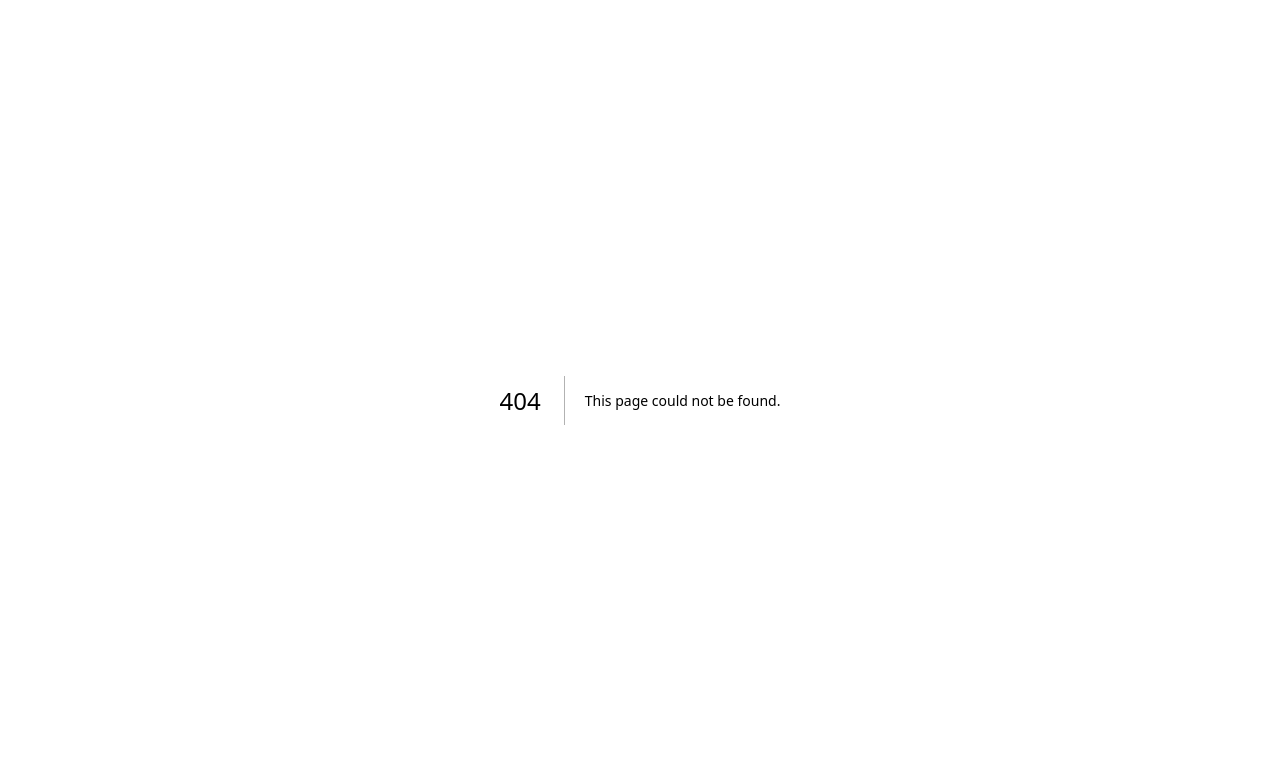
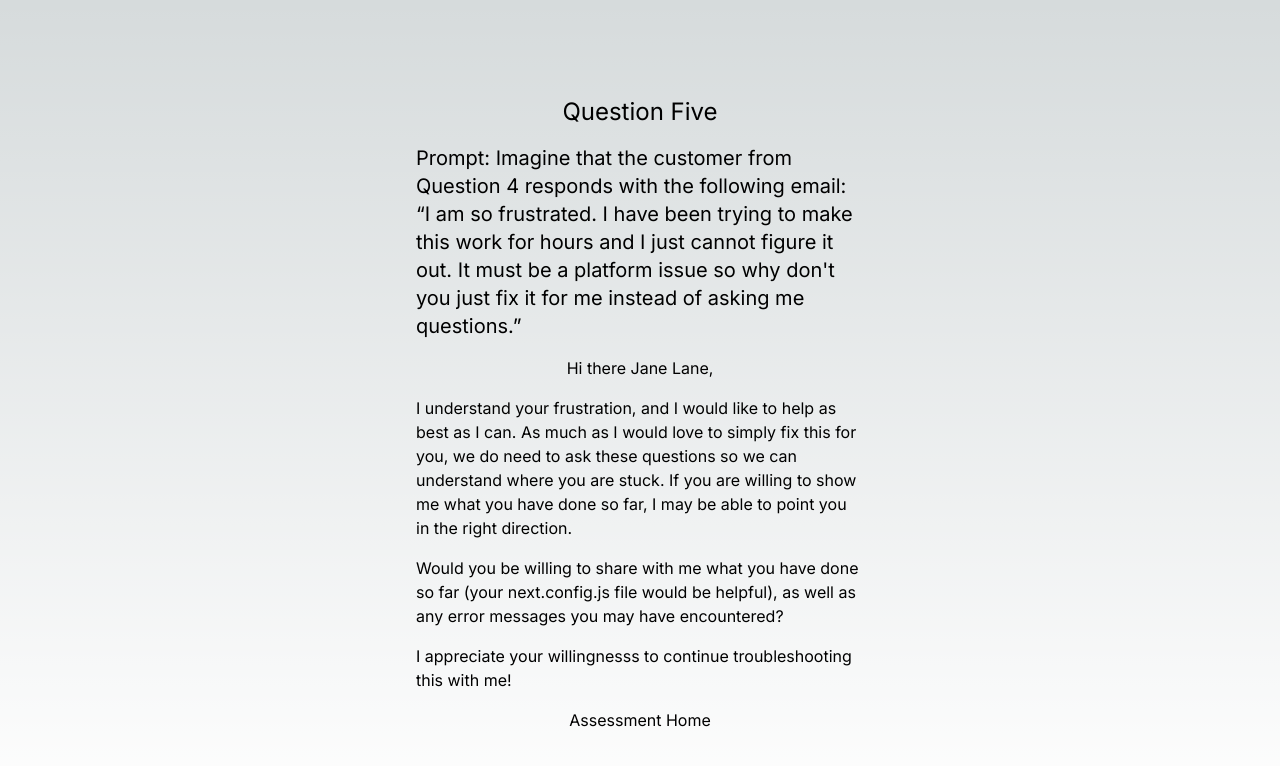
Before and after one commit to ashoffmann90/vercel-assessment, a Next.js app: page /questionFive in a window 1280 px wide. Before the commit this address had no page. Shown: the top 766 px of the page. Built offline with nearby package versions, Linux system fonts and the light colour scheme.

Commit message:
committing question five

```diff
--- /dev/null
+++ b/app/questionFive/page.js
@@ -0,0 +1,20 @@
+import Link from "next/link"
+
+function QuestionFive() {
+  return (
+    <main className='flex min-h-screen flex-col space-y-4 items-center p-24 w-1/2 mx-auto'>
+      <h1 className='text-2xl'>Question Five</h1>
+      <h2 className='text-xl'>
+        Prompt: Imagine that the customer from Question 4 responds with the following email: <q>I am so frustrated. I have been trying to make this work for hours and I just cannot figure it out. It must be a platform issue so why don&apos;t you just fix it for me instead of asking me questions.</q>
+      </h2>
+      <p>Hi there Jane Lane,</p>
+      <p>I understand your frustration, and I would like to help as best as I can. As much as I would love to simply fix this for you, we do need to ask these questions so we can understand where you are stuck. If you are willing to show me what you have done so far, I may be able to point you in the right direction.</p>
+      <p>Would you be willing to share with me what you have done so far (your next.config.js file would be helpful), as well as any error messages you may have encountered?</p>
+      <p>I appreciate your willingnesss to continue troubleshooting this with me!</p>
+
+      <Link href='/'>Assessment Home</Link>
+    </main>
+  )
+}
+
+export default QuestionFive
```
